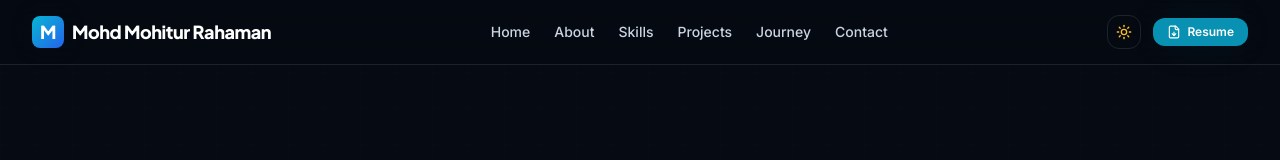
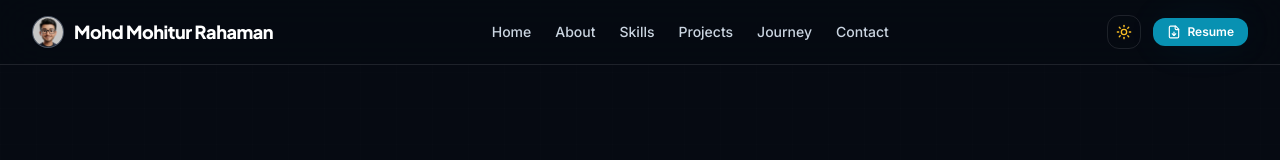
Before and after one commit to Mohitur669/Portfolio, a React (Vite) app: page / in a window 1280 px wide. Shown: the top 160 px of the page. Built offline with nearby package versions, Linux system fonts and the light colour scheme.

Commit message:
feat(ui): replace generic letter avatar with Apple Memoji 3D developer avatar in top bar

```diff
--- a/src/App.tsx
+++ b/src/App.tsx
@@ -83,11 +83,17 @@ export const App: React.FC = () => {
       {/* Top Navigation */}
       <header className="sticky top-0 z-40 backdrop-blur-xl bg-slate-50/80 dark:bg-obsidian-950/80 border-b border-slate-200 dark:border-white/10 transition-colors">
         <div className="max-w-7xl mx-auto px-4 sm:px-6 lg:px-8 h-16 flex items-center justify-between">
-          <a href="#home" className="flex items-center gap-2 group font-display font-extrabold text-lg tracking-tight">
-            <span className="w-8 h-8 rounded-lg bg-gradient-to-br from-cyan-500 to-blue-600 flex items-center justify-center text-white shadow-glow">
-              M
-            </span>
-            <span className="text-slate-900 dark:text-white font-display font-extrabold">{OWNER_DATA.name}</span>
+          <a href="#home" className="flex items-center gap-2.5 group font-display font-extrabold text-lg tracking-tight">
+            <div className="relative w-8 h-8 rounded-full overflow-hidden border border-slate-300 dark:border-white/20 bg-slate-200 dark:bg-slate-800 shadow-sm transition-transform duration-200 group-hover:scale-105 shrink-0">
+              <img
+                src="img/memoji.webp"
+                alt="Mohd Mohitur Rahaman Avatar"
+                className="w-full h-full object-cover"
+                width={32}
+                height={32}
+              />
+            </div>
+            <span className="text-slate-900 dark:text-white font-display font-extrabold group-hover:text-cyan-600 dark:group-hover:text-cyan-400 transition-colors">{OWNER_DATA.name}</span>
           </a>
 
           {/* Desktop Nav */}
```
Also changed, not shown: public/img/memoji.png (added), public/img/memoji.webp (added).
